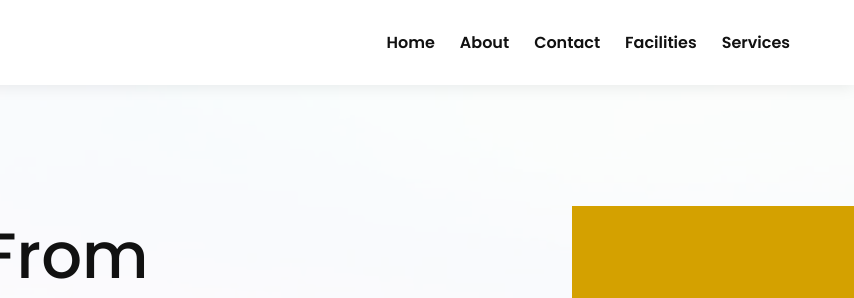
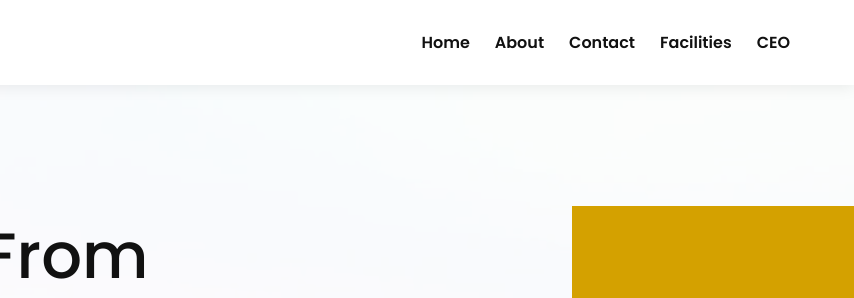
Before and after one commit to UG-World/UG-Academy, a plain HTML site: page CEO.html in a window 1280 px wide. Shown: the top 298 px of the page, 426-1280 px from the left. Drawn offline with Linux system fonts and the light colour scheme.

Commit message:
Update CEO.html

```diff
--- a/CEO.html
+++ b/CEO.html
@@ -1,9 +1,3 @@
-<!DOCTYPE html>
-<html lang="en">
-<head>
-<meta charset="UTF-8">
-<meta name="viewport" content="width=device-width, initial-scale=1.0">
-<title>Founder | UG Academy</title>
 <!DOCTYPE html>
 <html lang="en">
 <head>
@@ -302,7 +296,7 @@ max-width:300px;
 <a href="about.html">About</a>
 <a href="contact.html">Contact</a>
 <a href="facilities.html">Facilities</a>
-<a href="services.html">Services</a>
+<a href="CEO.html">CEO</a>
 </div>
 
 </nav>
```
